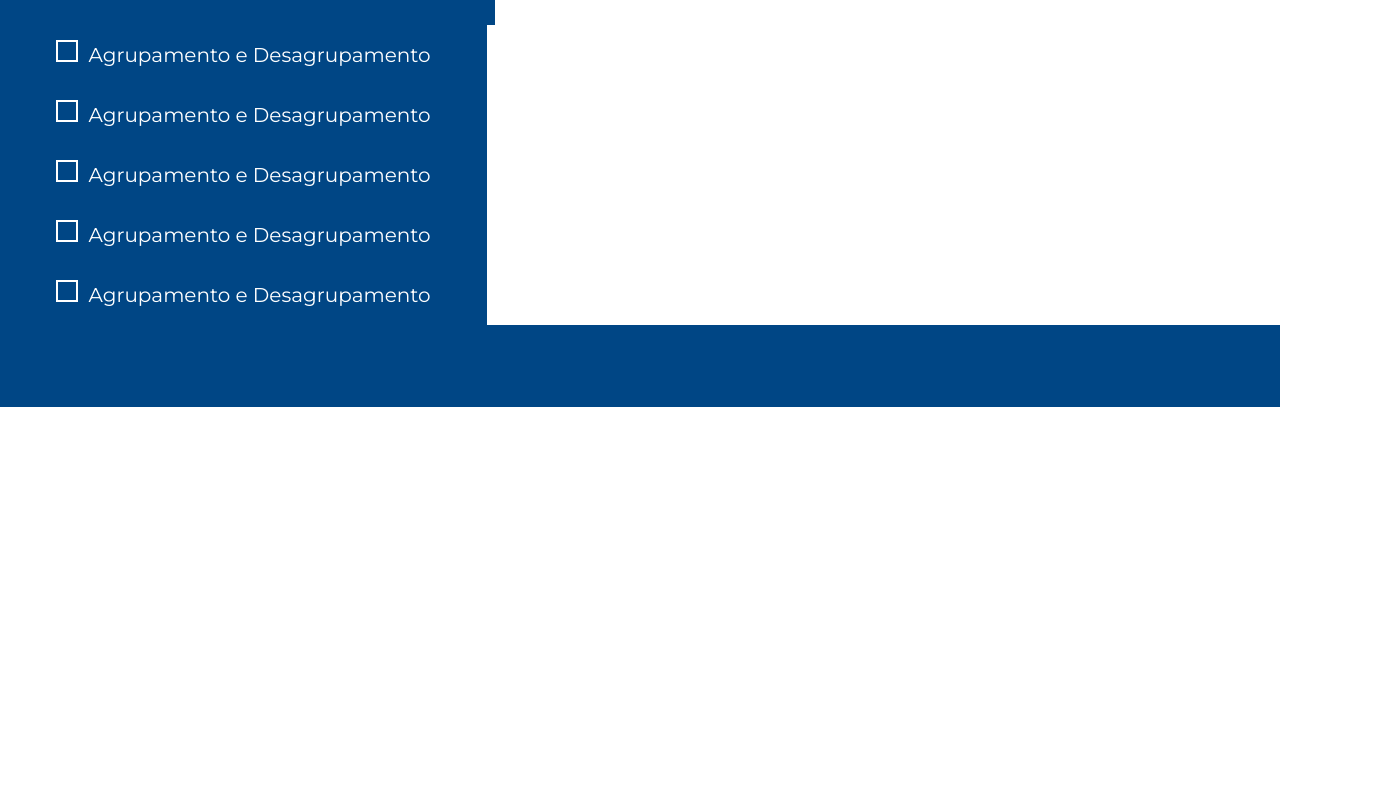
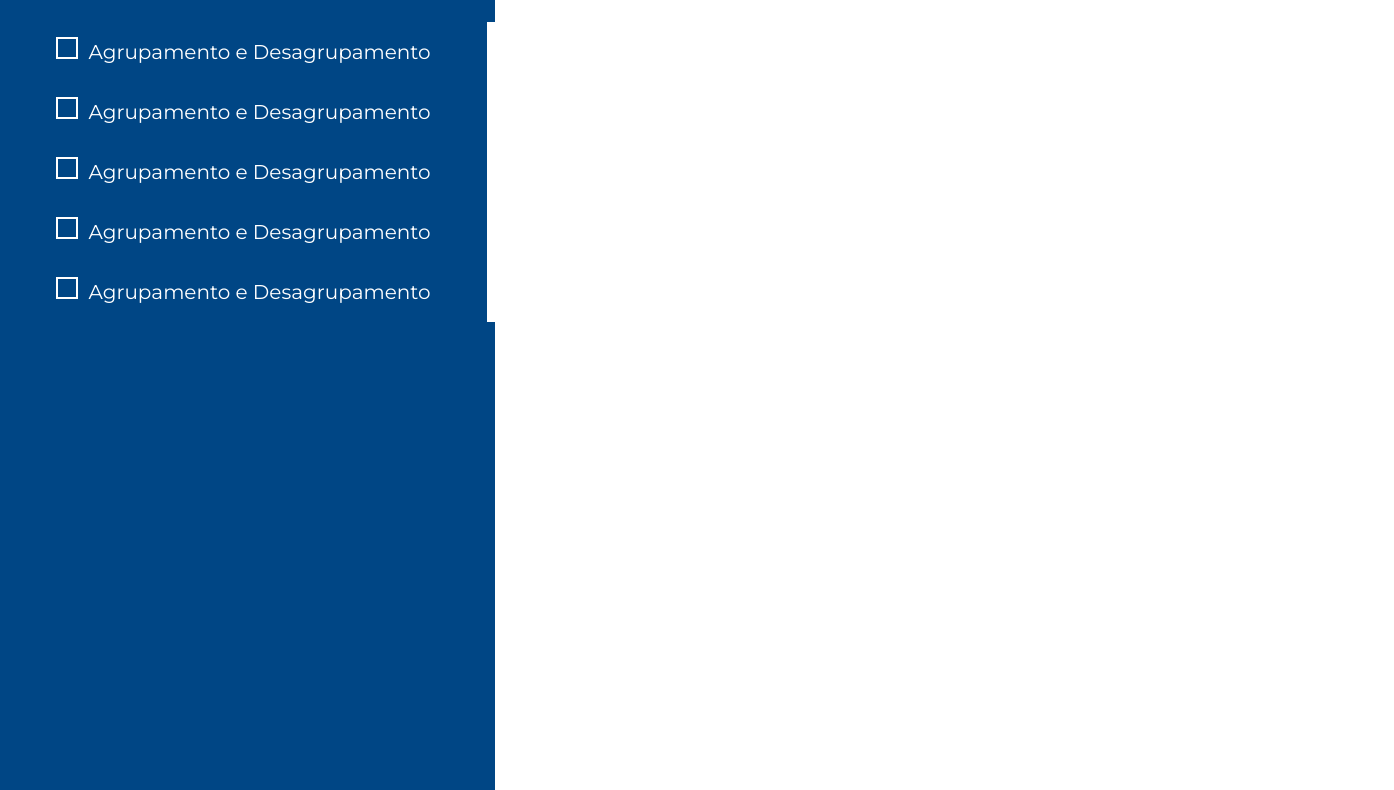
Before and after one commit to KlaSntsDev/guia-caema, a plain HTML site: page index.html in a window 1280 px wide. Shown: the part 236-1026 px from the top of the page, 1394 px wide, since content can reach past the window. Before the commit the page ends 800 px from the top, so only its background shows below. Drawn offline with Linux system fonts and the light colour scheme.

Commit message:
refatoranto as dimensões

```diff
--- a/src/styles/elements/base.css
+++ b/src/styles/elements/base.css
@@ -1,5 +1,6 @@
 body {
-  font: 100% "Montserrat", sans-serif;
+  font-family: "Montserrat", sans-serif;
+  height: 1080px;
 }
 
 ul {
--- a/src/wrapper-conteudo.css
+++ b/src/wrapper-conteudo.css
@@ -1,5 +1,7 @@
 .wrapper-conteudo {
-  float: right;
+  float: left;
   background-color: var(--color-negative);
+
   width: 1394px;
+  height: 100%;
 }
```
